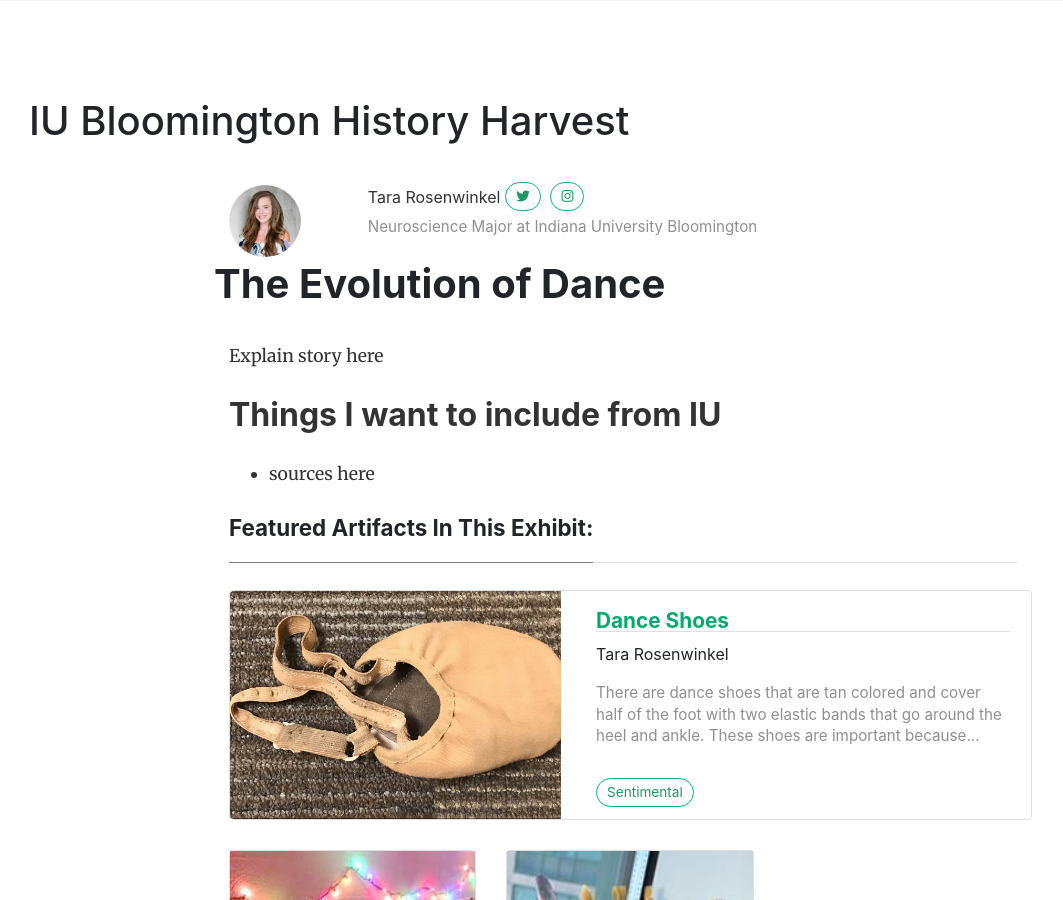
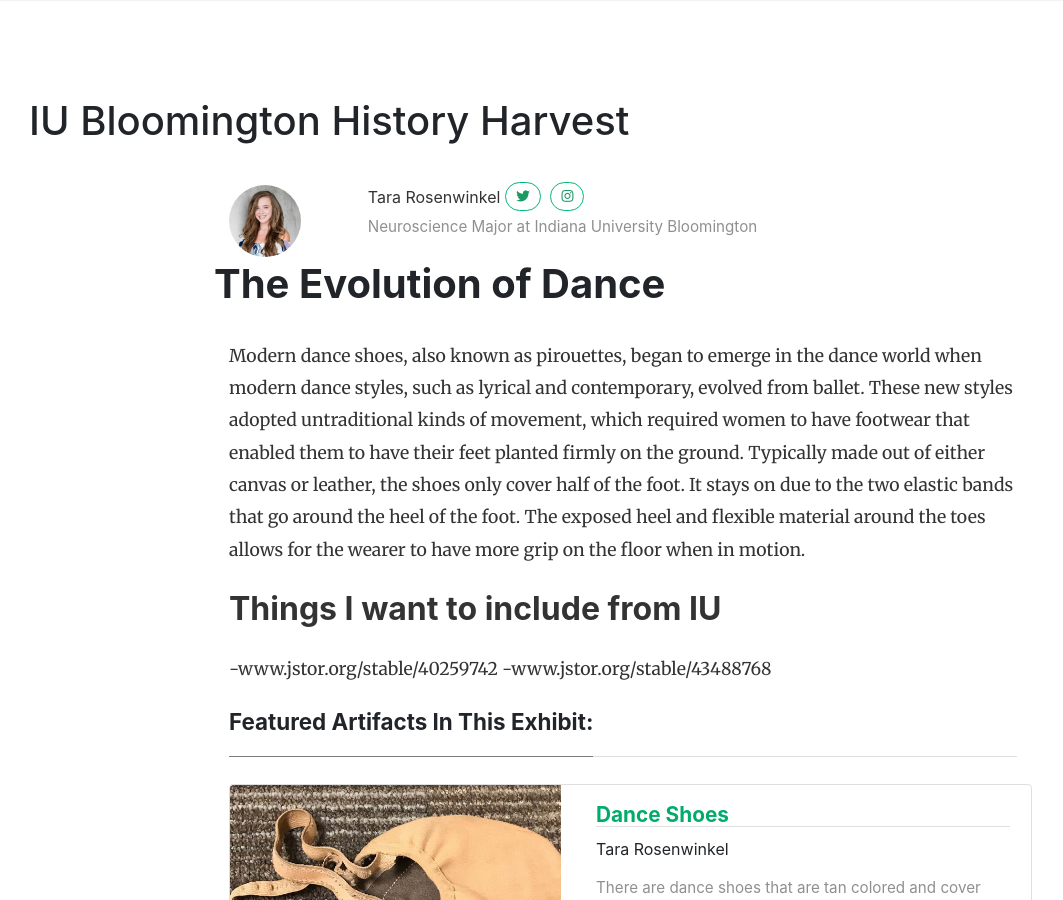
Before and after one commit to IUBHistoryHarvest/IUBHistoryHarvest.github.io, a Jekyll site: the page built from _stories/tara.md, in a window 1280 px wide and 900 px high. Shown: the whole window, without its empty margins (56-1119 px from the left). Built offline with Jekyll 4.4.1, drawn with Linux system fonts in a browser that asks for light colours; nearby versions of some CDN libraries; comment, search, counter and statistics services are not loaded.

Commit message:
Update tara.md

```diff
--- a/_stories/tara.md
+++ b/_stories/tara.md
@@ -11,8 +11,9 @@ selecteditems:
 categories: [ Sentimental ]
 ---
 
-Explain story here
+Modern dance shoes, also known as pirouettes, began to emerge in the dance world when modern dance styles, such as lyrical and contemporary, evolved from ballet. These new styles adopted untraditional kinds of movement, which required women to have footwear that enabled them to have their feet planted firmly on the ground.  Typically made out of either canvas or leather, the shoes only cover half of the foot.  It stays on due to the two elastic bands that go around the heel of the foot.  The exposed heel and flexible material around the toes allows for the wearer to have more grip on the floor when in motion.
 
 ## Things I want to include from IU
 
-- sources here
+-www.jstor.org/stable/40259742
+-www.jstor.org/stable/43488768
```
